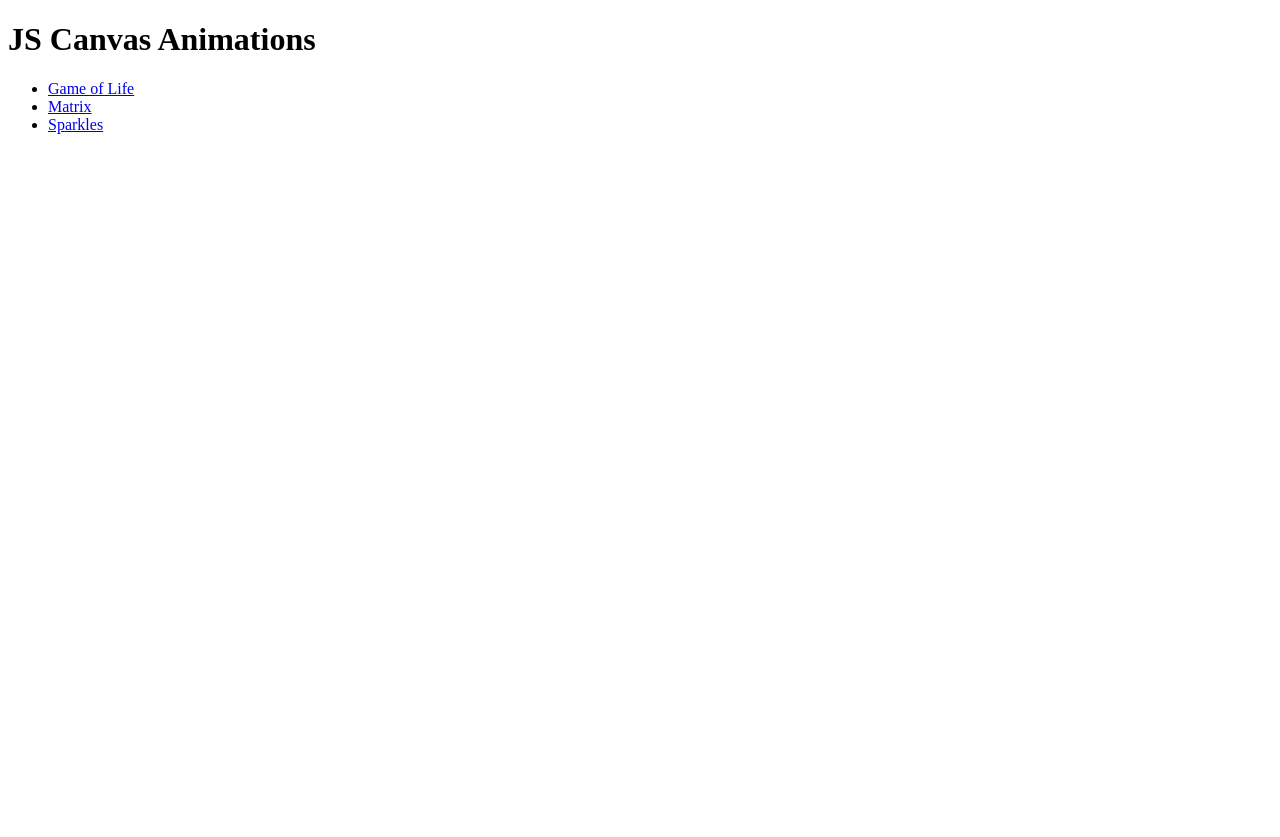
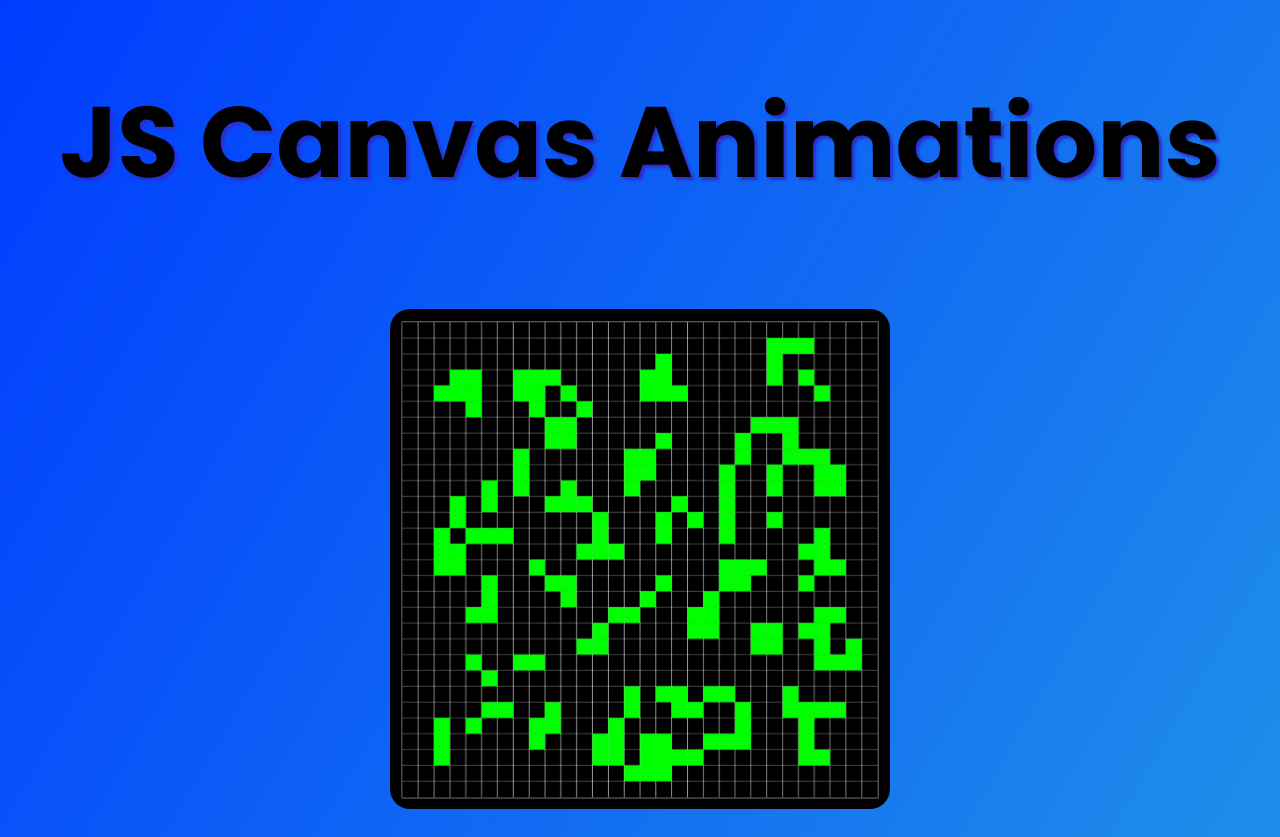
Before and after one commit to gabgosrob/js-canvas-animations, a plain HTML site: page index.html in a window 1280 px wide. Shown: the top 837 px of the page. Before the commit the page ends 800 px from the top, so only its background shows below. Drawn offline with Linux system fonts and the light colour scheme.

Commit message:
add index page css

```diff
--- a/index.html
+++ b/index.html
@@ -3,13 +3,23 @@
     <head>
         <title>Javascript Canvas Animations</title>
         <meta charset="utf-8"/>
+        <link rel="preconnect" href="https://fonts.googleapis.com">
+        <link rel="preconnect" href="https://fonts.gstatic.com" crossorigin>
+        <link href="https://fonts.googleapis.com/css2?family=Poppins:wght@400;700;900&display=swap" rel="stylesheet">
+        <link rel="stylesheet" href="styles/main.css"/>
     </head>
     <body>
         <h1>JS Canvas Animations</h1>
-        <ul>
-            <li><a href="game-of-life.html">Game of Life</a></li>
-            <li><a href="matrix.html">Matrix</a></li>
-            <li><a href="sparkles.html">Sparkles</a></li>
-        </ul>
+        <div class="animations">
+            <a href="game-of-life.html">
+                <img src="img/game-of-life.png"/>
+            </a>
+            <a href="matrix.html">
+                <img src="img/matrix.png"/>
+            </a>
+            <a href="sparkles.html">
+                <img src="img/sparkles.png"/>
+            </a>
+        </div>
     </body>
 </html>
--- /dev/null
+++ b/styles/main.css
@@ -0,0 +1,45 @@
+html,
+body {
+    width: 100%;
+    margin: 0;
+    padding: 0;
+}
+
+body {
+    display: flex;
+    flex-direction: column;
+    margin-bottom: 100px;
+    font-family: "Poppins";
+    text-align: center;
+    background-image: linear-gradient(to bottom right, rgb(0, 60, 255), rgb(44, 179, 224));
+}
+
+h1 {
+    font-size: 100px;
+    text-shadow: 3px 3px 3px rgb(45, 45, 204);
+}
+
+.animations {
+    display: flex;
+    flex-direction: column;
+    align-items: center;
+    gap: 80px;
+}
+
+a {
+    border-radius: 20px;
+    padding: 25px;
+    transition: background-color 0.5s;
+}
+
+a:hover {
+    background-color: rgba(0, 0, 0, 0.15);
+    transition: 0.8s;
+}
+
+img {
+    border-radius: 20px;
+    vertical-align: middle;
+    width: 500px;
+    height: auto;
+}
```
Also changed, not shown: img/game-of-life.png (added), img/matrix.png (added), img/sparkles.png (added).
